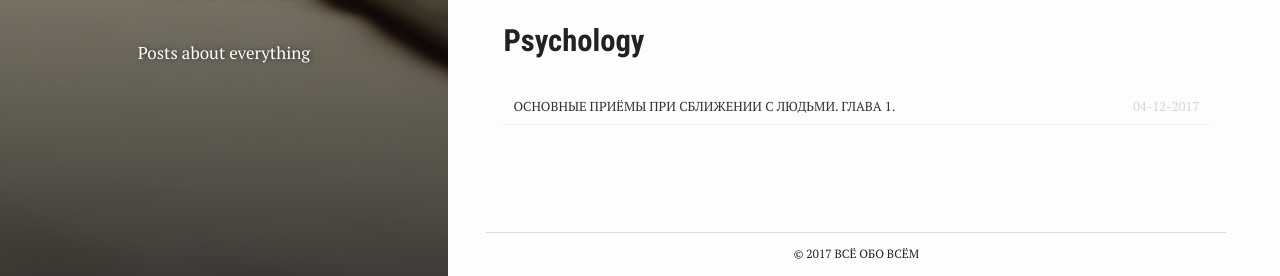
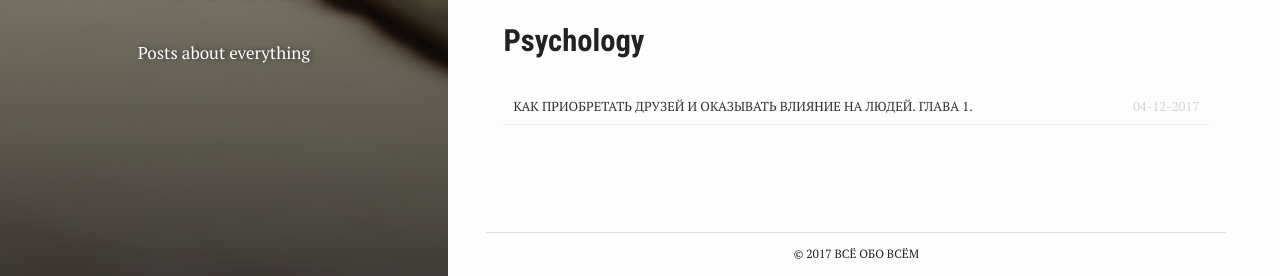
Before and after one commit to ghostmorgan/ghostmorgan.github.io, a Jekyll site: the page built from archive.md, in a window 1280 px wide and 982 px high. Shown: the part 703-979 px from the top of the window. Built offline with Jekyll 4.4.1, drawn with Linux system fonts in a browser that asks for light colours; nearby versions of some CDN libraries.

Commit message:
Update 2017-12-04-how_to_get_friends_ch_01.md

```diff
--- a/_posts/2017-12-04-how_to_get_friends_ch_01.md
+++ b/_posts/2017-12-04-how_to_get_friends_ch_01.md
@@ -2,8 +2,8 @@
 bg: "self-improvement.jpg"
 layout: post
 comments: true
-title:  "Основные приёмы при сближении с людьми. Глава 1."
-crawlertitle: "Основные приёмы при сближении с людьми. Глава 1."
+title:  "Как приобретать друзей и оказывать влияние на людей. Глава 1."
+crawlertitle: "Как приобретать друзей и оказывать влияние на людей. Глава 1."
 summary: "Глава 1. Если вы хотите достать мёд, не опрокидывайте улей!"
 date:   2017-12-04 16:00:00 +0300
 categories: posts
```
Also changed, not shown: other parts of _posts/2017-12-04-how_to_get_friends_ch_01.md (+2 -0 lines).
